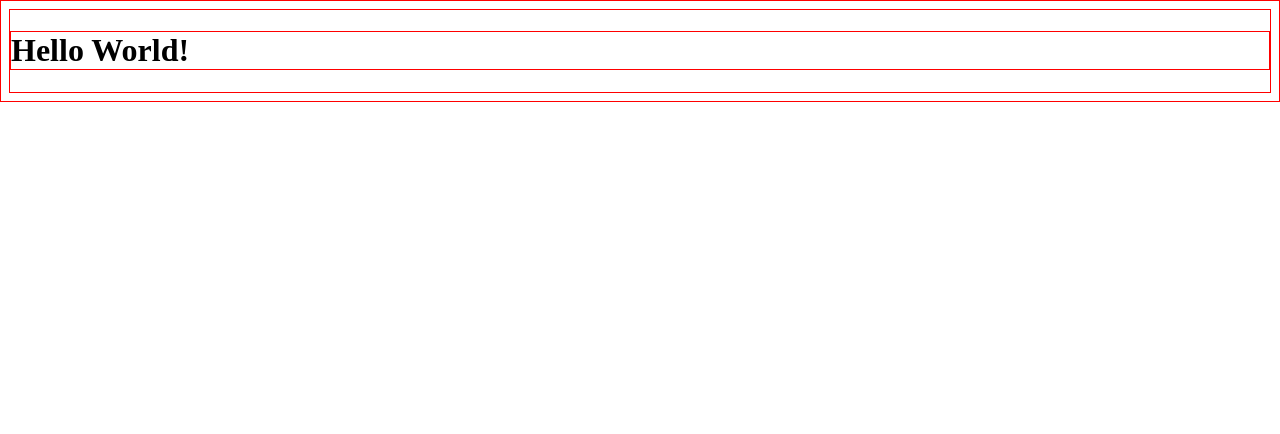
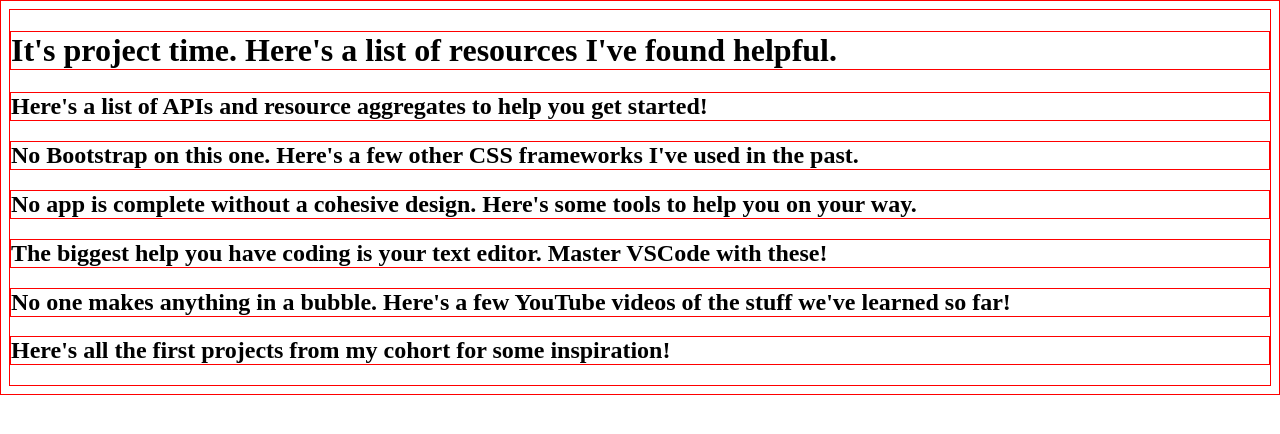
Before and after one commit to rgregg2014/projectOneResources, a plain HTML site: page index.html in a window 1280 px wide. Drawn offline with Linux system fonts and the light colour scheme.

Commit message:
added headings and comments to break up the page

```diff
--- a/index.html
+++ b/index.html
@@ -8,6 +8,48 @@
     <title>Resources for Project One</title>
   </head>
   <body>
-    <h1>Hello World!</h1>
+    <h1>It's project time. Here's a list of resources I've found helpful.</h1>
+    <!-- Super Cool APIs -->
+    <h2>
+      Here's a list of APIs and resource aggregates to help you get started!
+    </h2>
+    <!-- RapidApi -->
+    <!-- Google API resources -->
+    </hr>
+    <!-- Different CSS Frameworks -->
+    <h2>
+      No Bootstrap on this one. Here's a few other CSS frameworks I've used in
+      the past.
+    </h2>
+    <!-- Bulma: -->
+    <!-- Materialize: -->
+    <!-- Semantic UI: -->
+  </hr>
+    <!-- Design Stuff -->
+    <h2>
+      No app is complete without a cohesive design. Here's some tools to help
+      you on your way.
+    </h2>
+    <!-- Coolors.co:  -->
+    <!-- Pexels:  -->
+    <!-- Gradient Generator:  -->
+  </hr>
+    <!-- Mastering VS Code -->
+    <h2>
+      The biggest help you have coding is your text editor. Master VSCode with
+      these!
+    </h2>
+    <!-- Keyboard Shortcuts (mac and pc) -->
+  </hr>
+    <!-- Youtube videos -->
+    <h2>
+      No one makes anything in a bubble. Here's a few YouTube videos of the
+      stuff we've learned so far!
+    </h2>
+    <!-- Projects from My Cohort -->
+    <h2>Here's all the first projects from my cohort for some inspiration!</h2>
+    <!-- STKR: https://naf15.github.io/STKR/ -->
+    <!-- OWinPics: https://csalhab.github.io/olympics-usa-medals-and-medalist-news/ -->
+    <!-- The Best of Me: https://dobbs96.github.io/The-Best-of-Me-Project/ -->
   </body>
 </html>
```
